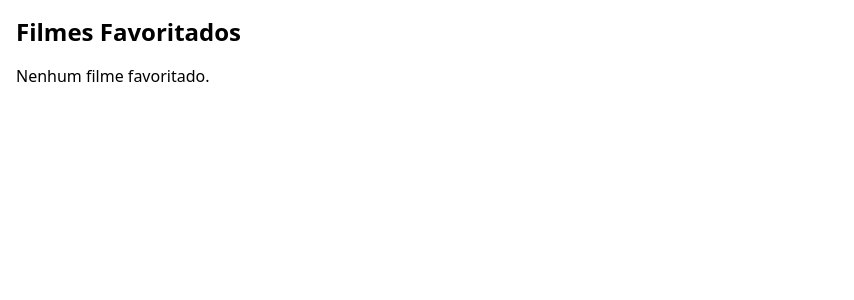
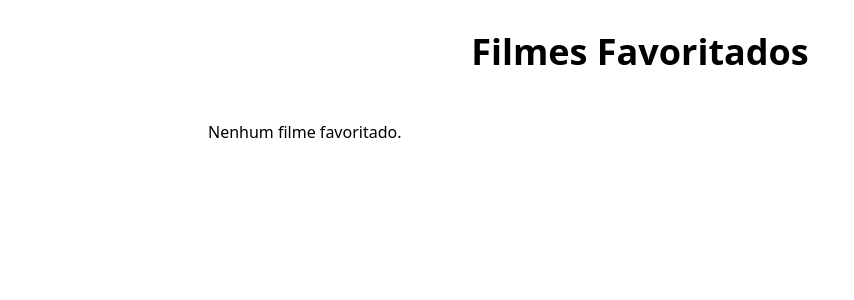
Before and after one commit to Thelucasdias/movie-app, a Next.js app: page /favorites in a window 1280 px wide. Shown: the top 300 px of the page, without its empty margins (0-854 px from the left). Built offline with nearby package versions, Linux system fonts and the light colour scheme.

Commit message:
favorite page css

```diff
--- a/src/components/FavoriteList.tsx
+++ b/src/components/FavoriteList.tsx
@@ -1,5 +1,4 @@
 import { useFavorites } from "@/contexts/FavoritesContext";
-import Link from "next/link";
 
 export const FavoriteList = () => {
   const { favorites } = useFavorites();
@@ -9,16 +8,16 @@ export const FavoriteList = () => {
   return (
     <div className="grid grid-cols-2 md:grid-cols-4 gap-4">
       {favorites.map((movie) => (
-        <div key={movie.id} className="bg-white rounded-lg shadow p-2">
+        <div
+          key={movie.id}
+          className="border rounded-lg p-2 cursor-pointer hover:shadow-md transition"
+        >
           <img
             src={`https://image.tmdb.org/t/p/w300${movie.poster_path}`}
             alt={movie.title}
             className="rounded"
           />
           <h3 className="text-sm font-semibold mt-2">{movie.title}</h3>
-          <Link href={`/movie/${movie.id}`} className="text-blue-500 text-xs">
-            Ver detalhes
-          </Link>
         </div>
       ))}
     </div>
--- a/src/pages/favorites.tsx
+++ b/src/pages/favorites.tsx
@@ -2,8 +2,10 @@ import { FavoriteList } from "@/components/FavoriteList";
 
 export default function FavoritesPage() {
   return (
-    <main className="p-4">
-      <h1 className="text-2xl font-bold mb-4">Filmes Favoritados</h1>
+    <main className="max-w-4xl mx-auto px-4 py-8">
+      <h1 className="text-4xl font-bold mb-12 text-center">
+        Filmes Favoritados
+      </h1>
       <FavoriteList />
     </main>
   );
```
